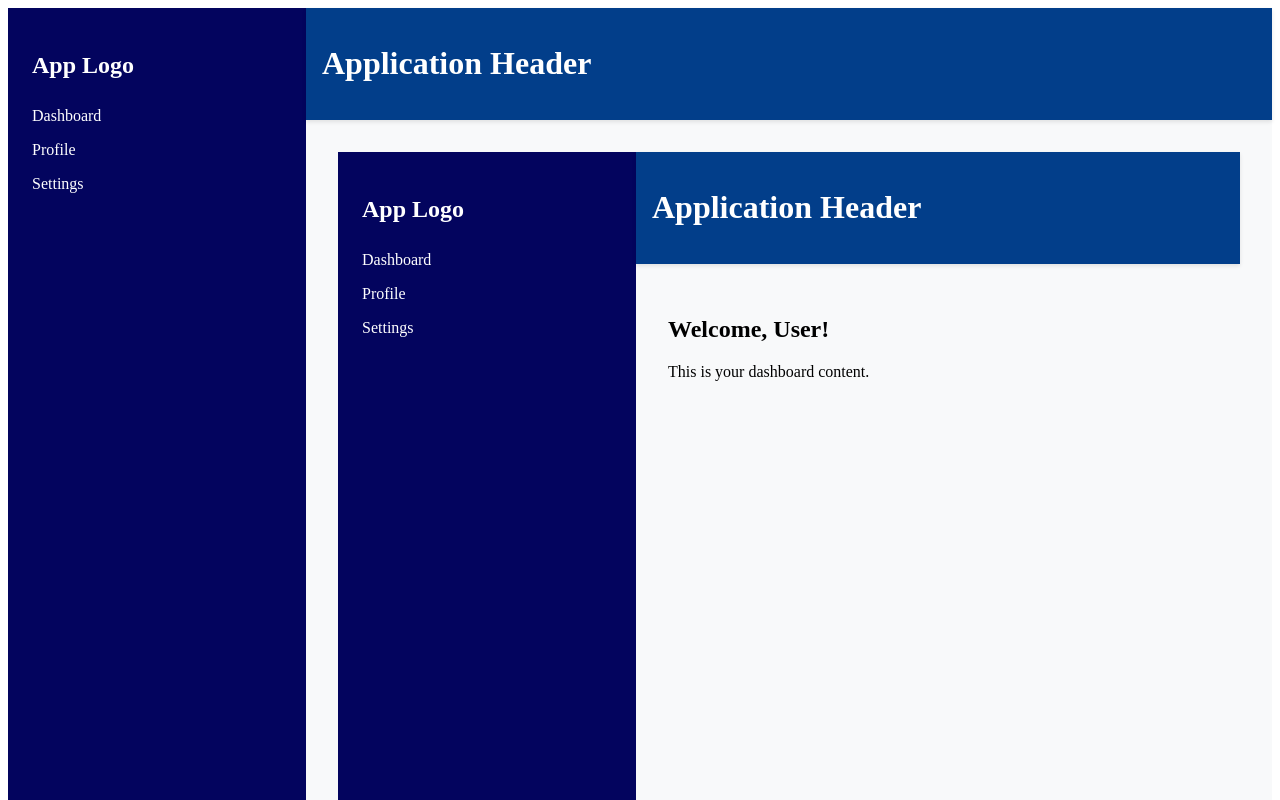
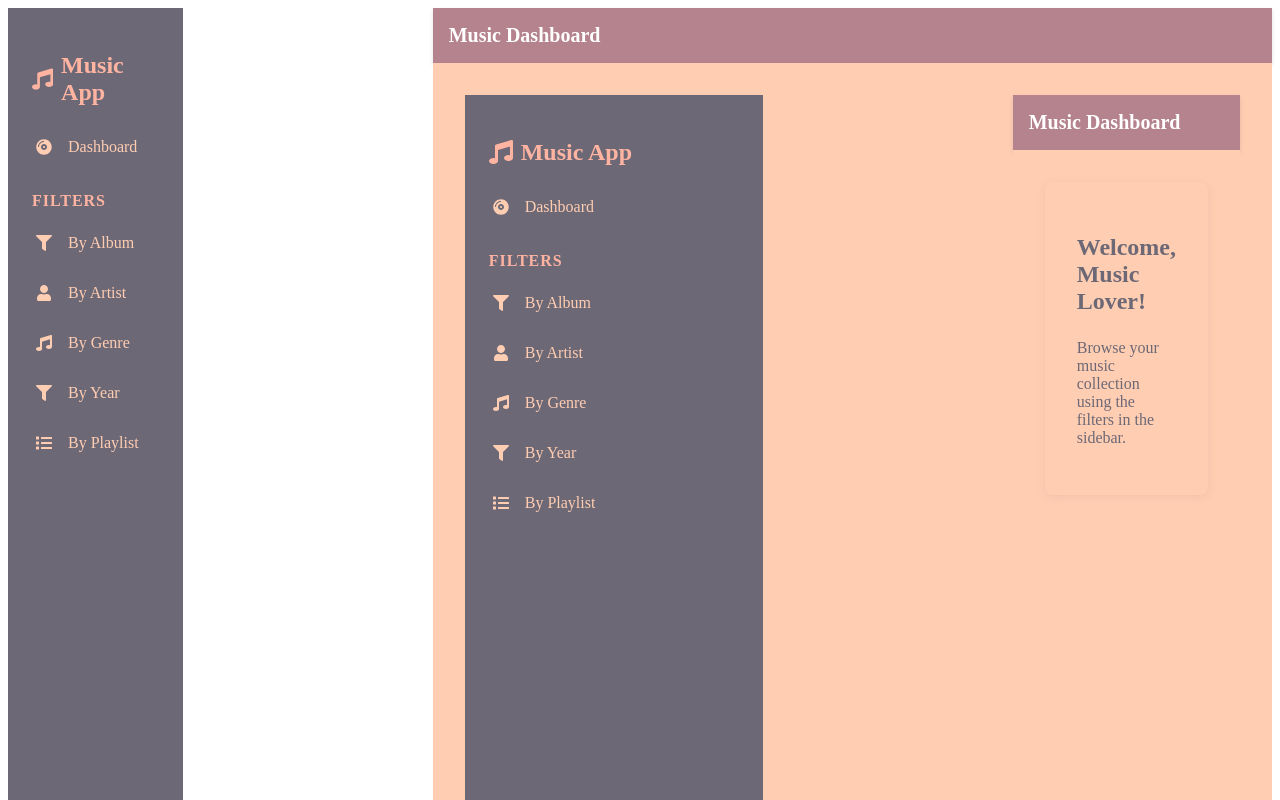
Before and after one commit to yonas8989/front_end_main_new, a React (Create React App) app in the folder front-end/: page / in a window 1280 px wide. Shown: the top 800 px of the page. Built offline with nearby package versions, Linux system fonts and the light colour scheme.

Commit message:
fix the type assertion problem. produce app layout and auth layout for the react application

```diff
--- a/front-end/src/App.tsx
+++ b/front-end/src/App.tsx
@@ -1,3 +1,4 @@
+import React from 'react';
 import { BrowserRouter as Router, Routes, Route,Outlet } from 'react-router-dom';
 import AppLayout from './components/Layout/AppLayout';
 import AuthLayout from './components/Layout/AuthLayout';
--- a/front-end/src/components/Layout/AppLayout.tsx
+++ b/front-end/src/components/Layout/AppLayout.tsx
@@ -1,61 +1,211 @@
 // src/components/Layout/AppLayout.tsx
-import React from 'react';
-import styled from '@emotion/styled';
-import { AppLayoutProps } from '../../types/layout';
+import React, { useState, useEffect } from "react";
+import styled from "@emotion/styled";
+import { AppLayoutProps } from "../../types/layout";
+import {
+  FaBars,
+  FaMusic,
+  FaCompactDisc,
+  FaUser,
+  FaFilter,
+  FaList,
+} from "react-icons/fa";
 
+// Type assertion approach
+const MusicIcon = FaMusic as React.ComponentType;
+const DiscIcon = FaCompactDisc as React.ComponentType;
+const UserIcon = FaUser as React.ComponentType;
+const FilterIcon = FaFilter as React.ComponentType;
+const ListIcon = FaList as React.ComponentType;
+const BarsIcon = FaBars as React.ComponentType;
+
+// Styled components with proper typing
 const AppContainer = styled.div`
   display: flex;
   min-height: 100vh;
+  position: relative;
 `;
 
-const Sidebar = styled.div`
-  width: 250px;
-  background-color: #03045e;
-  color: #ffffff;
-  padding: 1.5rem;
+interface SidebarProps {
+  isOpen: boolean;
+}
+
+const Sidebar = styled.div<SidebarProps>`
+  width: ${(props) => (props.isOpen ? "250px" : "0")};
+  background-color: #6d6875;
+  color: #ffcdb2;
+  padding: ${(props) => (props.isOpen ? "1.5rem" : "0")};
   transition: all 0.3s ease;
+  overflow: hidden;
+  position: fixed;
+  height: 100vh;
+  z-index: 100;
 
-  @media (max-width: 768px) {
-    width: 70px;
-    padding: 1rem 0.5rem;
+  @media (min-width: 769px) {
+    position: relative;
+    width: 250px;
+    padding: 1.5rem;
   }
 `;
 
-const MainContent = styled.div`
+interface MainContentProps {
+  theme?: {
+    sidebarWidth: string;
+  };
+}
+
+const MainContent = styled.div<MainContentProps>`
   flex: 1;
-  background-color: #f8f9fa;
+  background-color: #ffcdb2;
+  margin-left: ${(props) => props.theme?.sidebarWidth || "0"};
+  width: 100%;
+
+  @media (max-width: 768px) {
+    margin-left: 0;
+  }
 `;
 
 const Header = styled.header`
-  background-color: #023e8a;
+  background-color: #b5838d;
   color: white;
   padding: 1rem;
-  box-shadow: 0 2px 4px rgba(0, 0, 0, 0.1);
+  box-shadow: 0 2px 4px rgba(109, 104, 117, 0.2);
+  display: flex;
+  justify-content: space-between;
+  align-items: center;
 `;
 
 const Content = styled.div`
   padding: 2rem;
+  background-color: #ffcdb2;
+  min-height: calc(100vh - 60px);
 `;
 
-const AppLayout: React.FC<AppLayoutProps> = ({ children, showSidebar = true }) => {
+const ToggleButton = styled.button`
+  background: none;
+  border: none;
+  color: white;
+  font-size: 1.5rem;
+  cursor: pointer;
+  padding: 0.5rem;
+
+  @media (min-width: 769px) {
+    display: none;
+  }
+`;
+
+const SidebarItem = styled.li`
+  padding: 0.75rem 0;
+  display: flex;
+  align-items: center;
+  gap: 0.75rem;
+  cursor: pointer;
+  transition: all 0.2s ease;
+  border-radius: 4px;
+  margin-bottom: 0.5rem;
+
+  &:hover {
+    background-color: #b5838d;
+    color: white;
+  }
+
+  svg {
+    min-width: 24px;
+  }
+`;
+
+const FilterSection = styled.div`
+  margin-top: 1.5rem;
+`;
+
+const FilterTitle = styled.h3`
+  color: #ffb4a2;
+  margin-bottom: 0.75rem;
+  font-size: 1rem;
+  text-transform: uppercase;
+  letter-spacing: 1px;
+`;
+
+const AppLayout: React.FC<AppLayoutProps> = ({
+  children,
+  showSidebar = true,
+}) => {
+  const [isMobile, setIsMobile] = useState(false);
+  const [sidebarOpen, setSidebarOpen] = useState(false);
+
+  useEffect(() => {
+    const handleResize = () => {
+      setIsMobile(window.innerWidth <= 768);
+      if (window.innerWidth > 768) {
+        setSidebarOpen(true);
+      } else {
+        setSidebarOpen(false);
+      }
+    };
+
+    handleResize();
+    window.addEventListener("resize", handleResize);
+    return () => window.removeEventListener("resize", handleResize);
+  }, []);
+
+  const toggleSidebar = () => {
+    setSidebarOpen(!sidebarOpen);
+  };
+
   return (
     <AppContainer>
       {showSidebar && (
-        <Sidebar>
-          <h2>App Logo</h2>
-          {/* Sidebar navigation items would go here */}
+        <Sidebar isOpen={sidebarOpen}>
+          <h2
+            style={{
+              color: "#ffb4a2",
+              display: "flex",
+              alignItems: "center",
+              gap: "0.5rem",
+            }}
+          >
+            <MusicIcon /> {sidebarOpen && "Music App"}
+          </h2>
           <nav>
-            <ul style={{ listStyle: 'none', padding: 0 }}>
-              <li style={{ padding: '0.5rem 0' }}>Dashboard</li>
-              <li style={{ padding: '0.5rem 0' }}>Profile</li>
-              <li style={{ padding: '0.5rem 0' }}>Settings</li>
+            <ul style={{ listStyle: "none", padding: 0 }}>
+              <SidebarItem>
+                <DiscIcon /> {sidebarOpen && "Dashboard"}
+              </SidebarItem>
+
+              <FilterSection>
+                <FilterTitle>{sidebarOpen && "Filters"}</FilterTitle>
+                <SidebarItem>
+                  <FilterIcon /> {sidebarOpen && "By Album"}
+                </SidebarItem>
+                <SidebarItem>
+                  <UserIcon /> {sidebarOpen && "By Artist"}
+                </SidebarItem>
+                <SidebarItem>
+                  <MusicIcon /> {sidebarOpen && "By Genre"}
+                </SidebarItem>
+                <SidebarItem>
+                  <FilterIcon /> {sidebarOpen && "By Year"}
+                </SidebarItem>
+                <SidebarItem>
+                  <ListIcon /> {sidebarOpen && "By Playlist"}
+                </SidebarItem>
+              </FilterSection>
             </ul>
           </nav>
         </Sidebar>
       )}
-      <MainContent>
+      <MainContent
+        theme={{ sidebarWidth: showSidebar && !isMobile ? "250px" : "0" }}
+      >
         <Header>
-          <h1>Application Header</h1>
+          <div style={{ display: "flex", alignItems: "center", gap: "1rem" }}>
+            {isMobile && (
+              <ToggleButton onClick={toggleSidebar}>
+                <BarsIcon />
+              </ToggleButton>
+            )}
+            <h1 style={{ margin: 0, fontSize: "1.25rem" }}>Music Dashboard</h1>
+          </div>
         </Header>
         <Content>{children}</Content>
       </MainContent>
--- a/front-end/src/components/Layout/AuthLayout.tsx
+++ b/front-end/src/components/Layout/AuthLayout.tsx
@@ -1,4 +1,4 @@
-// src/components/Layout/AuthLayout.tsx
+
 import React from 'react';
 import styled from '@emotion/styled';
 import { AuthLayoutProps } from '../../types/layout';
@@ -6,7 +6,7 @@ import { AuthLayoutProps } from '../../types/layout';
 const AuthContainer = styled.div`
   display: flex;
   min-height: 100vh;
-  background: linear-gradient(135deg, #03045e 0%, #023e8a 50%, #0077b6 100%);
+  background: linear-gradient(135deg, #6d6875 0%, #b5838d 50%, #e5989b 100%);
 `;
 
 const AuthContent = styled.div`
@@ -14,13 +14,13 @@ const AuthContent = styled.div`
   max-width: 500px;
   margin: auto;
   padding: 2rem;
-  background-color: #ffffff;
+  background-color: #ffcdb2;
   border-radius: 8px;
-  box-shadow: 0 4px 20px rgba(0, 0, 0, 0.15);
+  box-shadow: 0 4px 20px rgba(109, 104, 117, 0.3);
 `;
 
 const AuthHeader = styled.h1`
-  color: #03045e;
+  color: #6d6875;
   text-align: center;
   margin-bottom: 2rem;
   font-size: 2rem;
--- a/front-end/src/pages/Dashboard.tsx
+++ b/front-end/src/pages/Dashboard.tsx
@@ -1,16 +1,31 @@
 // src/pages/Dashboard.tsx
-import React from 'react';
-import AppLayout from '../components/Layout/AppLayout';
-import { useSelector } from 'react-redux';
-import { RootState } from '../app/store';
+import React from "react";
+import AppLayout from "../components/Layout/AppLayout";
+import { useSelector } from "react-redux";
+import { RootState } from "../app/store";
+import styled from '@emotion/styled';
+
+const DashboardContainer = styled.div`
+  background-color: #ffcdb2;
+  padding: 2rem;
+  border-radius: 8px;
+  box-shadow: 0 2px 8px rgba(109, 104, 117, 0.1);
+`;
+
+const WelcomeMessage = styled.h2`
+  color: #6d6875;
+  margin-bottom: 1.5rem;
+`;
 
 const DashboardPage: React.FC = () => {
   const user = useSelector((state: RootState) => state.auth.user);
 
   return (
     <AppLayout>
-      <h2>Welcome, {user?.name || 'User'}!</h2>
-      <p>This is your dashboard content.</p>
+      <DashboardContainer>
+        <WelcomeMessage>Welcome, {user?.name || "Music Lover"}!</WelcomeMessage>
+        <p style={{ color: '#6d6875' }}>Browse your music collection using the filters in the sidebar.</p>
+      </DashboardContainer>
     </AppLayout>
   );
 };
--- a/front-end/src/pages/Login.tsx
+++ b/front-end/src/pages/Login.tsx
@@ -9,7 +9,7 @@ import styled from '@emotion/styled';
 
 // Styled components
 const Form = styled.form`
-  width: 100%;
+  kidth: 100%;
 `;
 
 const FormGroup = styled.div`
@@ -19,29 +19,30 @@ const FormGroup = styled.div`
 const Label = styled.label`
   display: block;
   margin-bottom: 0.5rem;
-  color: #03045e;
+  color: #6d6875;
   font-weight: 500;
 `;
 
 const Input = styled.input`
   width: 100%;
   padding: 0.75rem;
-  border: 1px solid #caf0f8;
+  border: 1px solid #ffb4a2;
   border-radius: 4px;
   font-size: 1rem;
   transition: border-color 0.3s ease;
+  background-color: #ffcdb2;
 
   &:focus {
     outline: none;
-    border-color: #0096c7;
-    box-shadow: 0 0 0 2px rgba(0, 150, 199, 0.2);
+    border-color: #e5989b;
+    box-shadow: 0 0 0 2px rgba(181, 131, 141, 0.2);
   }
 `;
 
 const SubmitButton = styled.button<{ isLoading: boolean }>`
   width: 100%;
   padding: 0.75rem;
-  background-color: #023e8a;
+  background-color: #b5838d;
   color: white;
   border: none;
   border-radius: 4px;
@@ -55,20 +56,20 @@ const SubmitButton = styled.button<{ isLoading: boolean }>`
   gap: 0.5rem;
 
   &:hover {
-    background-color: #03045e;
+    background-color: #6d6875;
   }
 
   &:disabled {
-    background-color: #ade8f4;
+    background-color: #ffb4a2;
     cursor: not-allowed;
   }
 `;
 
 const ErrorMessage = styled.div`
-  color: #d90429;
+  color: #6d6875;
   margin-top: 1rem;
   padding: 0.75rem;
-  background-color: rgba(217, 4, 41, 0.1);
+  background-color: rgba(109, 104, 117, 0.1);
   border-radius: 4px;
   font-size: 0.875rem;
 `;
@@ -156,7 +157,7 @@ const LoginPage: React.FC = () => {
             aria-describedby={validationErrors.email ? "email-error" : undefined}
           />
           {validationErrors.email && (
-            <small id="email-error" style={{ color: '#d90429' }}>
+            <small id="email-error" style={{ color: '#6d6875' }}>
               {validationErrors.email}
             </small>
           )}
@@ -175,7 +176,7 @@ const LoginPage: React.FC = () => {
             aria-describedby={validationErrors.password ? "password-error" : undefined}
           />
           {validationErrors.password && (
-            <small id="password-error" style={{ color: '#d90429' }}>
+            <small id="password-error" style={{ color: '#6d6875' }}>
               {validationErrors.password}
             </small>
           )}
```
Also changed, not shown: front-end/package.json (+9 -1 lines), front-end/src/theme.d.ts (added, +8 -0 lines), front-end/tsconfig.json (+7 -9 lines), package.json (deleted, +0 -11 lines), 2 other files (tests, documents, lock files or other folders).
